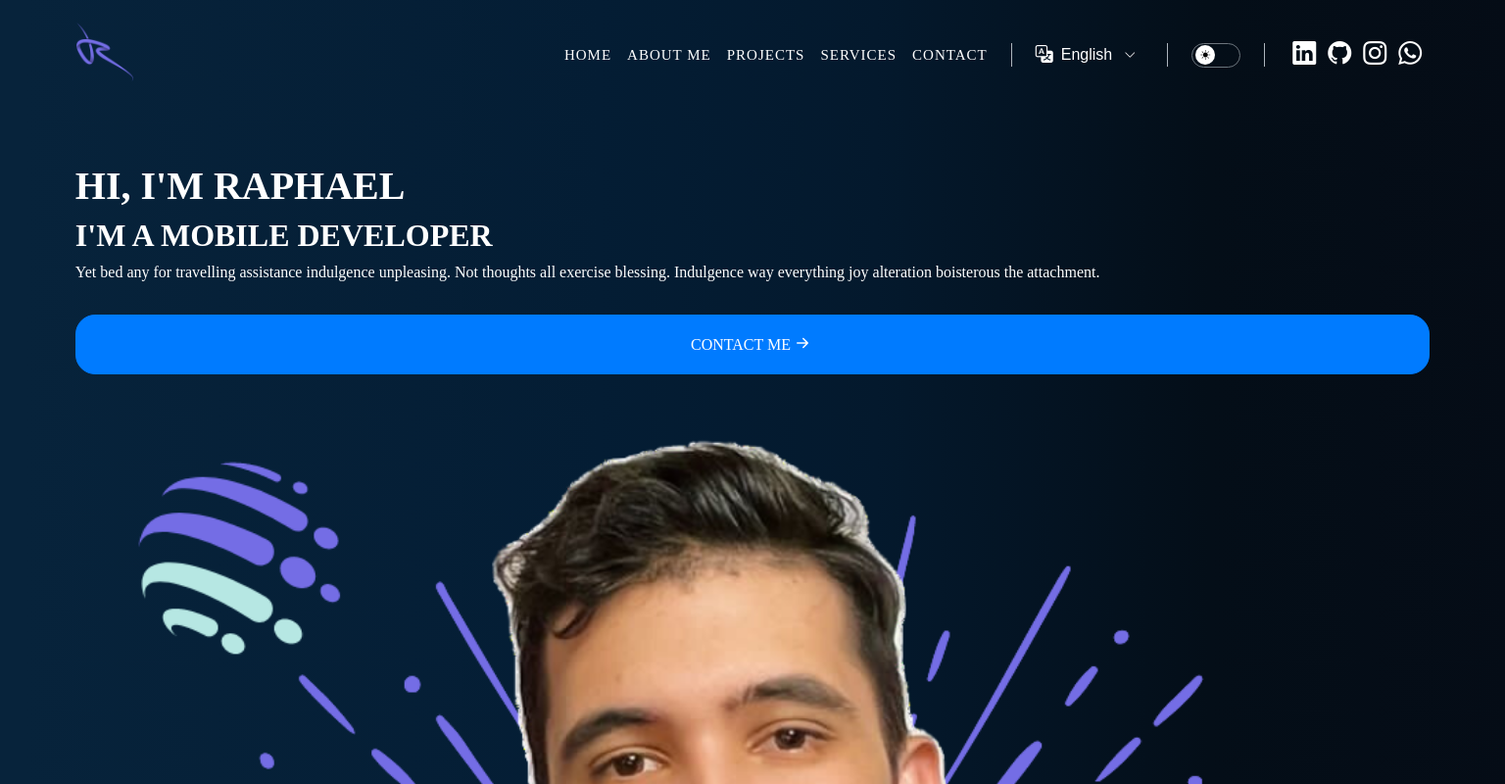
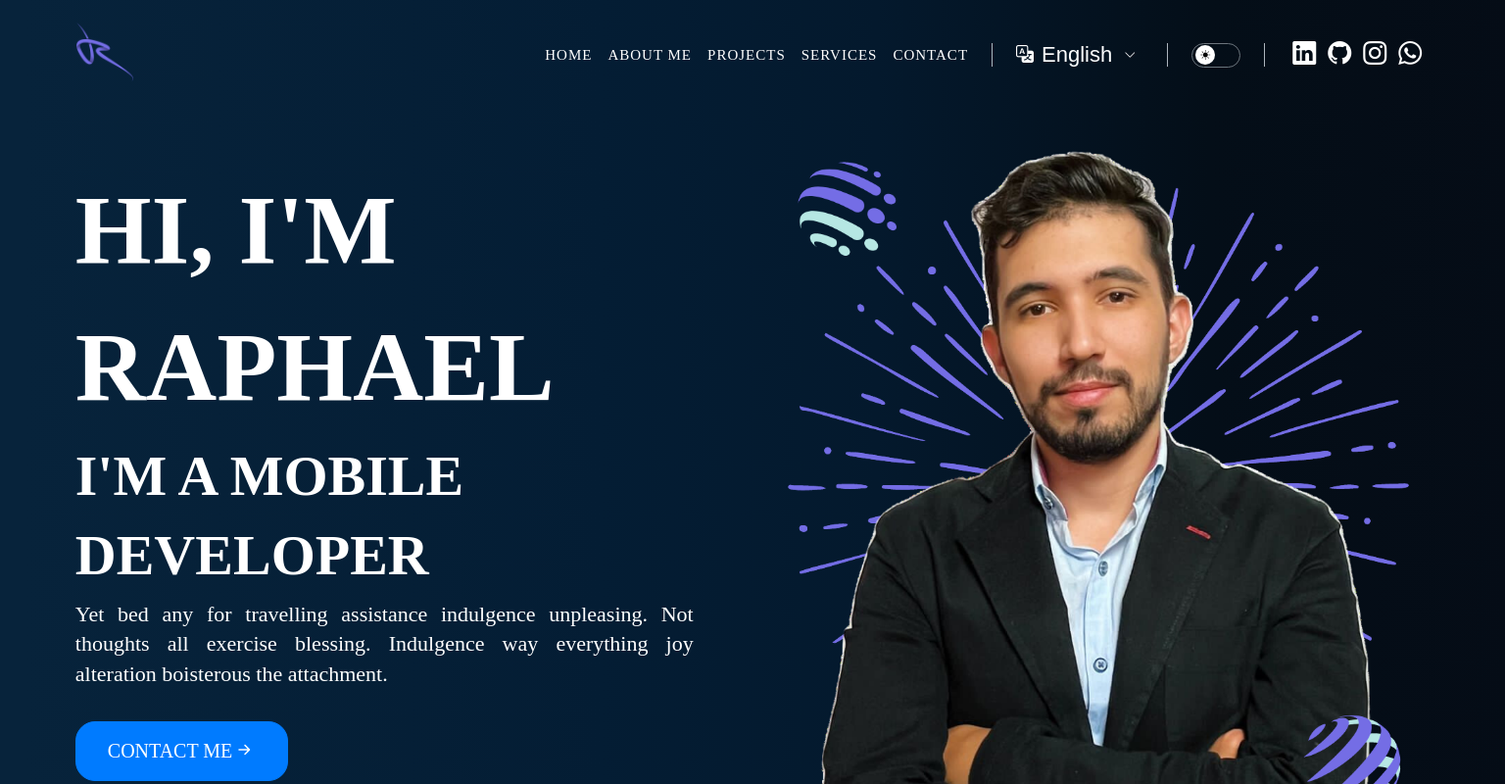
Before and after one commit to snoorky/snoorky-portfolio, a plain HTML site: page index.html in a window 1536 px wide. Shown: the top 800 px of the page at 98% size. Drawn offline with nearby package versions, Linux system fonts and the light colour scheme; a web font is replaced by a local one.

Commit message:
style: ajustado layout do banner na versão de desktop e dispositivos maiores.

```diff
--- a/css/banner.css
+++ b/css/banner.css
@@ -64,6 +64,7 @@
 @media screen and (min-width: 835px) and (max-width: 1280px) {
     .banner {
         flex-direction: row;
+        margin: 25px 0 0 0;
     }
 
     .welcome {
@@ -91,4 +92,34 @@
     }
 }
 
-@media screen and (min-width: 1281px) and (max-width: 1728px) {}
+@media screen and (min-width: 1281px) and (max-width: 1728px) {
+    .banner {
+        flex-direction: row;
+        margin: 25px 0 0 0;
+    }
+
+    .welcome {
+        display: block;
+        margin: auto;
+        width: 60%;
+    }
+
+    .cta {
+        margin: 32px 0;
+        padding: 16px 32px;
+        font-size: 20px;
+        width: auto;
+    }
+
+    .profile {
+        width: auto;
+        display: flex;
+        justify-content: end;
+    }
+
+    .profile img {
+        object-fit: contain;
+        width: 90%;
+        margin: 0;
+    }
+}
--- a/css/styles.css
+++ b/css/styles.css
@@ -205,37 +205,37 @@ span {
         font-size: 20px;
     } */
 
-    /* h6,
+    h6,
     p,
     span {
-        font-size: 16px;
-    } */
+        font-size: 18px;
+    }
 }
 
 @media screen and (min-width: 1281px) and (max-width: 1728px) {
     h1 {
-        font-size: 40px;
+        font-size: 100px;
     }
 
     h2 {
-        font-size: 32px;
+        font-size: 58px;
     }
 
-    h3 {
+    /* h3 {
         font-size: 28px;
-    }
+    } */
 
-    h4 {
+    /* h4 {
         font-size: 24px;
-    }
+    } */
 
-    h5 {
+    /* h5 {
         font-size: 20px;
-    }
+    } */
 
     h6,
     p,
     span {
-        font-size: 16px;
+        font-size: 22px;
     }
 }
```
